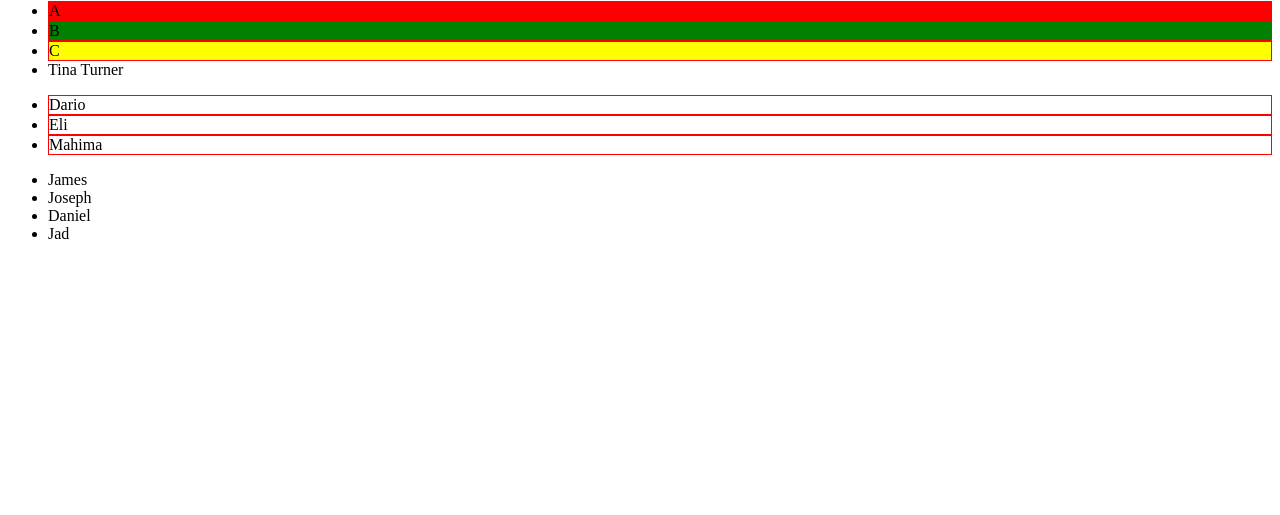
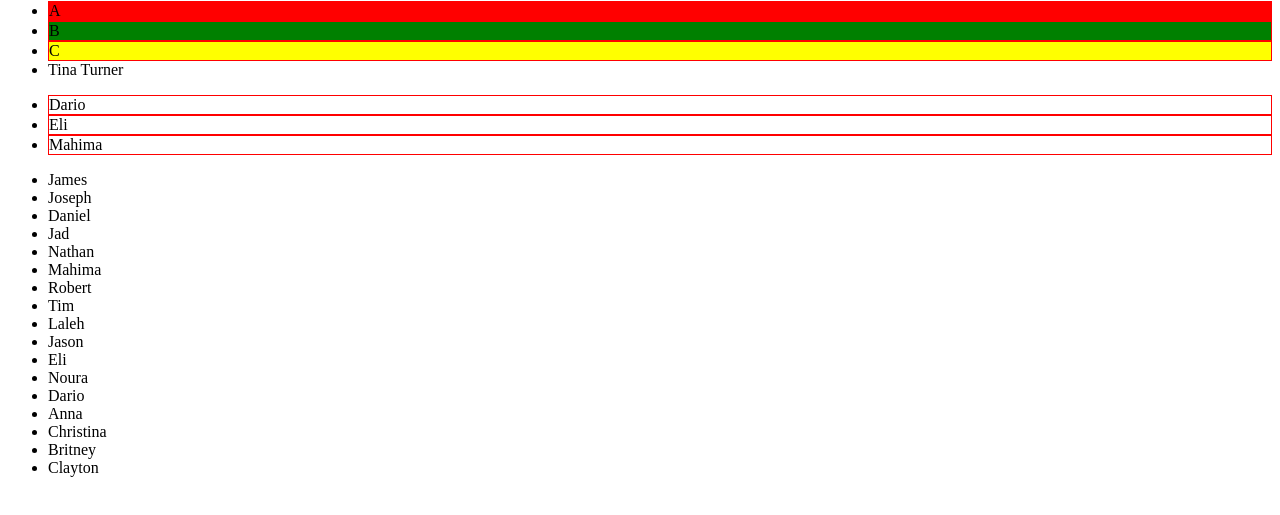
Before and after one commit to JamesBlocker/js_DOM-1-29-18, a plain HTML site: page index.html in a window 1280 px wide. Shown: the part 79-594 px from the top of the page. Drawn offline with Linux system fonts and the light colour scheme.

Commit message:
add student names to array

```diff
--- a/index.html
+++ b/index.html
@@ -60,7 +60,7 @@
 
 
 
-        var studentsList = ["James", "Joseph", "Daniel", "Jad"];
+        var studentsList = ["James", "Joseph", "Daniel", "Jad", "Nathan", "Mahima", "Robert", "Tim", "Laleh", "Jason", "Eli", "Noura", "Dario", "Anna", "Christina", "Britney", "Clayton"];
         var theStudents = document.querySelector('#theStudents');
         for (var i = 0; i < studentsList.length; i++) {
 
```
